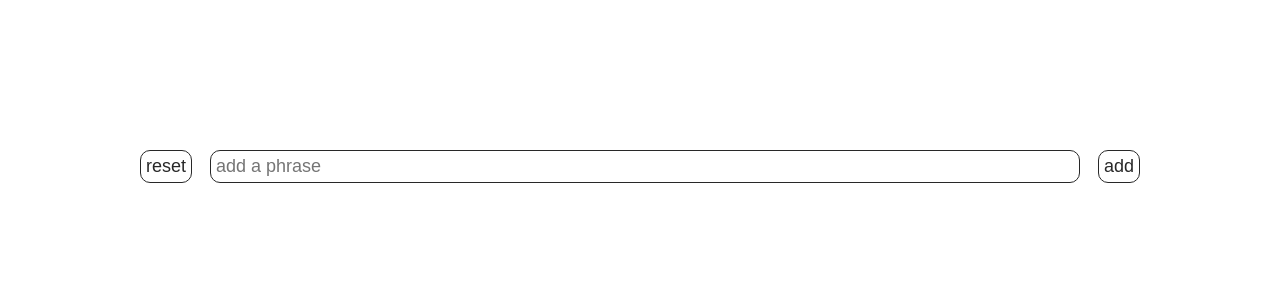
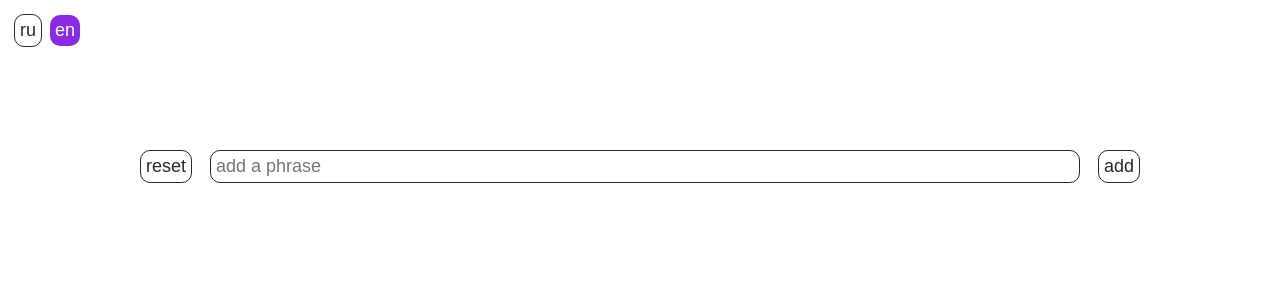
Before and after one commit to Shura-X/phrases, a Vue app: page / in a window 1280 px wide. Shown: the top 300 px of the page. Built offline with nearby package versions, Linux system fonts and the light colour scheme.

Commit message:
add language switcher

```diff
--- a/src/App.vue
+++ b/src/App.vue
@@ -1,10 +1,15 @@
 <template>
     <main @keydown.enter="on_add">
 
+        <div id="switcher">
+            <button @click="switch_lang('rus')" :class="{ current: lang==='rus' }">ru</button>
+            <button @click="switch_lang('eng')" :class="{ current: lang==='eng' }">en</button>
+        </div>
+
         <section class="add">
-            <button id="reset" @click="on_reset">reset</button>
-            <input type="text" v-model="input" placeholder="add a phrase">
-            <button id="add" @click="on_add">add</button>
+            <button id="reset" @click="on_reset">{{vocab.reset}}</button>
+            <input type="text" v-model="input" :placeholder="vocab.placeholder">
+            <button id="add" @click="on_add">{{vocab.add}}</button>
         </section>
 
         <section class="list">
@@ -12,7 +17,7 @@
                 <li v-for="phrase in phrases" :id="phrase.id">
                     <div class="left">
                         <p v-if="phrase.state === 'static'">{{ phrase.text }}</p>
-                        <input v-else type="text" v-model="phrase.text" @keydown.enter="on_edit(phrase)">
+                        <input style="margin:0" v-else type="text" v-model="phrase.text" @keydown.enter="on_edit(phrase)">
                         <button id="" class="delete" @click="on_delete">
                             <svg version="1.1" id="Capa_1" xmlns="http://www.w3.org/2000/svg" xmlns:xlink="http://www.w3.org/1999/xlink" x="0px" y="0px"
                             viewBox="0 0 512 512" style="enable-background:new 0 0 512 512;" xml:space="preserve">
@@ -73,6 +78,22 @@
 </template>
 
 <script>
+const english = {
+    reset: 'reset',
+    placeholder: 'add a phrase',
+    add: 'add',
+    complete: 'You must complete editing another phrase',
+    empty: "You can't have an empty value"
+};
+
+const russian = {
+    reset: 'сбросить',
+    placeholder: 'добавьте фразу',
+    add: 'добавить',
+    complete: 'Вы должны закончить предыдущее редактирование',
+    empty: 'Вы не можете ввести пустое значение'
+};
+
 export default {
     name: 'App',
 
@@ -80,6 +101,17 @@ export default {
         return {
             input: '',
             phrases: [],
+            lang: 'eng',
+        }
+    },
+
+    computed: {
+        vocab: function() {
+            if (this.lang === 'eng') {
+                return english;
+            } else if (this.lang === 'rus') {
+                return russian;
+            }
         }
     },
 
@@ -113,7 +145,7 @@ export default {
             if ( phrase.state === 'static' ) {
 
                 if ( this.phrases.find(item => item.state === 'editing') ) {
-                    alert("You must complete editing another phrase");
+                    alert(this.vocab.complete);
                     return;
                 };
 
@@ -121,7 +153,7 @@ export default {
             } else {
 
                 if (phrase.text.trim() === '') {
-                    alert("You can't have an empty value")
+                    alert(this.vocab.empty)
                 }
 
                 phrase.state = 'static'
@@ -131,6 +163,10 @@ export default {
 
         on_increase(phrase) {
             phrase.count++
+        },
+
+        switch_lang(lang, btn) {
+            this.lang = lang;
         }
     }
 }
--- a/src/style.sass
+++ b/src/style.sass
@@ -140,3 +140,17 @@ li
 		svg
 			height: 100%
 			width: 100%
+
+#switcher
+	position: absolute
+	top: 10px
+	left: 10px
+
+	button
+		@extend %btn
+		margin: .25rem
+
+	.current
+		border: transparent
+		color: white
+		background-color: blueviolet
```
